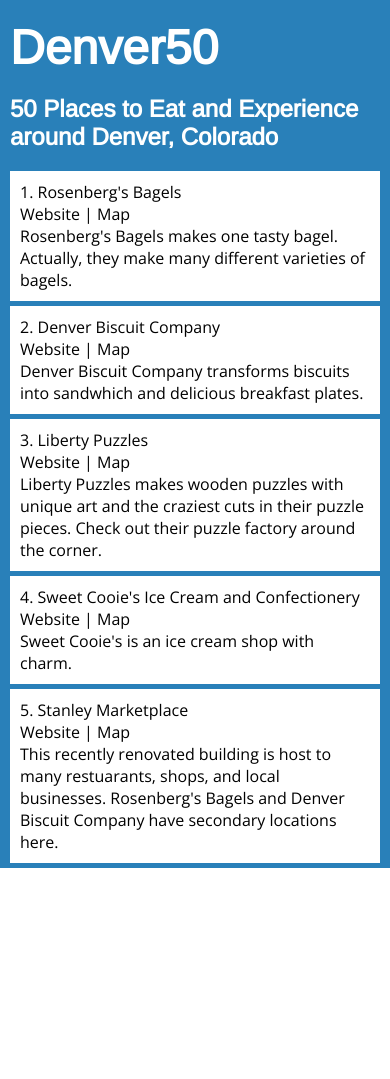
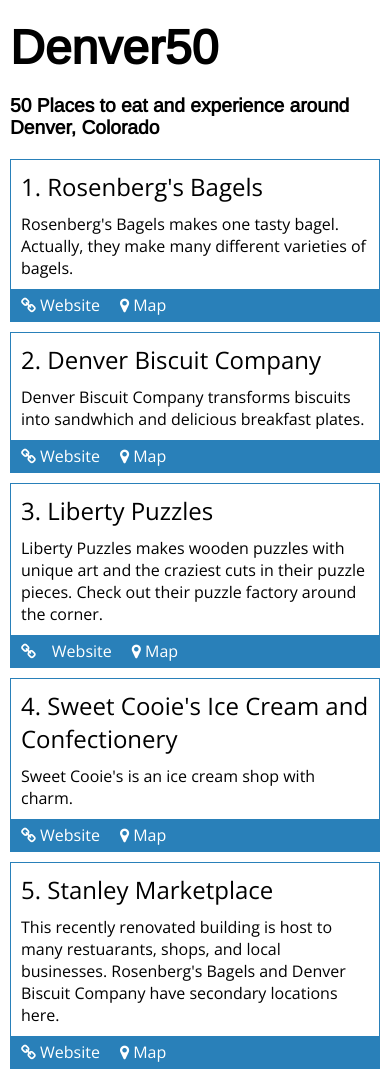
Before and after one commit to petermorgandev/coding-exercises, a PHP site: page / in a window 390 px wide. Before the commit the page ends 868 px from the top, so only its background shows below. Run offline with PHP 8.4, Linux system fonts and the light colour scheme.

Commit message:
4-20-17 11:35am
Added readme.md. Fixed mobile styles. Broke other styles.

```diff
--- /dev/null
+++ b/css/inner-wrapper.css
@@ -0,0 +1,2 @@
+.inner-wrapper{padding:10px}.item-header{display:block}.item-header:before{counter-increment:section;content:counter(section) ". "}
+/*# sourceMappingURL=inner-wrapper.css.map */
--- a/index.html
+++ b/index.html
@@ -2,7 +2,7 @@
 <html>
 <head>
 <meta charset="utf-8">
-<title>Denver50 - 50 Places to Eat, Go and See around Denver, Colorado</title>
+<title>Denver50 - 50 Places to eat and experience around Denver, Colorado</title>
 
 <link href="https://fonts.googleapis.com/css?family=Arimo|Open+Sans" rel="stylesheet">
 <link href="css/styles.css" rel="stylesheet" type="text/css" />
@@ -11,36 +11,59 @@
 <body>
 	<div class="container">
 		<div class="page-header">
-
 			<h1 class="heading">Denver50</h1>
-			<h2 class="heading">50 Places to Eat and Experience around Denver, Colorado</h2>
+			<h2 class="heading">50 Places to eat and experience around Denver, Colorado</h2>
 		</div>
 
 		<div class="items">
 			<div class="item">
+				<div class="inner-wrapper">
 					<span class="item-header">Rosenberg's Bagels</span>
-				<a class="item-links" href="https://rosenbergsbagels.com/">Website</a> | <a class="item-links" href="https://goo.gl/maps/GQzJTdseUzw">Map</a>
+
 					<p>Rosenberg's Bagels makes one tasty bagel. Actually, they make many different varieties of bagels.</p>
 				</div>
+				<div class="external-wrapper">
+					 <a class="item-links" href="https://rosenbergsbagels.com/"><i class="icon-link"></i> Website</a>   <a class="item-links" href="https://goo.gl/maps/GQzJTdseUzw"><i class="icon-location"></i> Map</a>
+				</div>
+			</div>
 			<div class="item">
+				<div class="inner-wrapper">
 					<span class="item-header">Denver Biscuit Company</span>
-				<a class="item-links" href="http://www.denbisco.com/">Website</a> | <a class="item-links" href="https://goo.gl/maps/jhaf8u6Q4oP2">Map</a>
 					<p>Denver Biscuit Company transforms biscuits into sandwhich and delicious breakfast plates.</p>
 				</div>
+				<div class="external-wrapper">
+					<a class="item-links" href="http://www.denbisco.com/"><i class="icon-link"></i> Website</a> <a class="item-links" href="https://goo.gl/maps/jhaf8u6Q4oP2"><i class="icon-location"></i> Map</a>
+
+				</div>
+			</div>
 			<div class="item">
+				<div class="inner-wrapper">
 					<span class="item-header">Liberty Puzzles</span>
-				<a class="item-links" href="https://libertypuzzles.com/">Website</a> | <a class="item-links" href="https://goo.gl/maps/kQkZKLLMTnv">Map</a>
 					<p>Liberty Puzzles makes wooden puzzles with unique art and the craziest cuts in their puzzle pieces. Check out their puzzle factory around the corner.</p>
 				</div>
+				<div class="external-wrapper">
+					<a class="item-links" href="https://libertypuzzles.com/"><i class="icon-link"> </i>Website</a>  <a class="item-links" href="https://goo.gl/maps/kQkZKLLMTnv"><i class="icon-location"></i> Map</a>
+				</div>
+			</div>
 			<div class="item">
+				<div class="inner-wrapper">
 					<span class="item-header">Sweet Cooie's Ice Cream and Confectionery</span>
-				<a class="item-links" href="http://www.sweetcooies.com/">Website</a> | <a class="item-links" href="https://goo.gl/maps/RKmQ16f1CcQ2">Map</a>
 					<p>Sweet Cooie's is an ice cream shop with charm.</p>
 				</div>
+				<div class="external-wrapper">
+					<a class="item-links" href="http://www.sweetcooies.com/"><i class="icon-link"></i> Website</a>  <a class="item-links" href="https://goo.gl/maps/RKmQ16f1CcQ2"><i class="icon-location"></i> Map</a>
+				</div>
+
+			</div>
 			<div class="item">
+				<div class="inner-wrapper">
 					<span class="item-header">Stanley Marketplace</span>
-				<a class="item-links" href="http://stanleymarketplace.com/">Website</a> | <a class="item-links" href="https://goo.gl/maps/DUF9pERV9Rp">Map</a>
 					<p>This recently renovated building is host to many restuarants, shops, and local businesses. Rosenberg's Bagels and Denver Biscuit Company have secondary locations here.</p>
+				</div>
+				<div class="external-wrapper">
+					<a class="item-links" href="http://stanleymarketplace.com/"><i class="icon-link"></i> Website</a>  <a class="item-links" href="https://goo.gl/maps/DUF9pERV9Rp"><i class="icon-location"></i> Map</a>
+				</div>
+
 			</div>
 		</div>
 
--- /dev/null
+++ b/scss/_external.scss
@@ -0,0 +1,27 @@
+/* Scss Document */
+
+.external-wrapper {
+	background-color: $mainColor;
+	height: 2em;
+	padding-left: 10px;
+	display: flex;
+	align-items: center;
+	position: relative;
+	bottom: 0;
+	color: white;
+}
+
+
+.item-links, .item-links:active, .item-links:visited, {
+	color: white;
+	display: inline;
+	text-decoration: none;
+}
+
+.item-links:hover {
+	text-decoration: underline;
+}
+
+.item-links:nth-child(odd) {
+	margin-right: 20px;
+}
--- /dev/null
+++ b/scss/_icons.scss
@@ -0,0 +1,38 @@
+/* Scss Document */
+
+@font-face {
+  font-family: 'icomoon';
+  src:  url('../fonts/icomoon.eot?e6hisd');
+  src:  url('../fonts/icomoon.eot?e6hisd#iefix') format('embedded-opentype'),
+    url('../fonts/icomoon.ttf?e6hisd') format('truetype'),
+    url('../fonts/icomoon.woff?e6hisd') format('woff'),
+    url('../fonts/icomoon.svg?e6hisd#icomoon') format('svg');
+  font-weight: normal;
+  font-style: normal;
+}
+
+[class^="icon-"], [class*=" icon-"] {
+  /* use !important to prevent issues with browser extensions that change fonts */
+  font-family: 'icomoon' !important;
+  speak: none;
+  font-style: normal;
+  font-weight: normal;
+  font-variant: normal;
+  text-transform: none;
+  line-height: 1;
+
+  /* Better Font Rendering =========== */
+  -webkit-font-smoothing: antialiased;
+  -moz-osx-font-smoothing: grayscale;
+}
+
+.icon-location:before {
+  content: "\e800";
+}
+.icon-link:before {
+  content: "\e801";
+}
+
+i {
+
+}
--- /dev/null
+++ b/scss/_items.scss
@@ -0,0 +1,13 @@
+/* Scss Document */
+
+.items {
+	display: flex;
+	flex-wrap: wrap;
+}
+
+.item {
+	border: thin solid $mainColor;
+	margin-bottom: 10px;
+	width: 100%;
+
+}
--- /dev/null
+++ b/scss/_text.scss
@@ -0,0 +1,21 @@
+/* Scss Document */
+
+.heading {
+
+	font-family: 'Arimo', sans-serif;
+}
+
+h1 {
+	margin-top: 20px;
+	font-size: 3em;
+}
+
+h2 {
+	font-size: 1.2em;
+	margin: 20px 0 20px 0;
+}
+
+.item-header {
+	font-size: 1.5em;
+	margin-bottom: 10px;
+}
--- /dev/null
+++ b/scss/inner-wrapper.scss
@@ -0,0 +1,14 @@
+/* Scss Document */
+
+.inner-wrapper {
+	padding: 10px;
+}
+
+.item-header {
+	display: block;
+}
+
+.item-header:before {
+	counter-increment: section;
+	content: counter(section) ". ";
+}
--- a/scss/styles.scss
+++ b/scss/styles.scss
@@ -1,4 +1,6 @@
 /* CSS Document */
+
+$mainColor: #2980b9;
 
 * {
 	box-sizing: border-box;
@@ -7,7 +9,6 @@
 }
 
 body {
-	background-color: #2980b9;
     color: black;
 	counter-reset: section;
 	font-family: 'Open Sans', sans-serif;
@@ -19,100 +20,11 @@ body {
 	max-width: calc(100% - 20px);
 }
 
-.heading {
-	color: white;
-	font-family: 'Arimo', sans-serif;
-}
-
-h1 {
-	margin-top: 20px;
-	font-size: 3em;
-}
-
-h2 {
-	font-size: 1.5em;
-	margin: 20px 0 20px 0;
-}
-
-.items {
-	display: flex;
-	flex-wrap: wrap;
-}
-
-.item {
-	background-color: white;
-	margin-bottom: 5px;
-	padding: 10px;
-	width: 100%;
-}
+@import "text";
+@import "items";
+@import "icons";
+@import "inner-wrapper";
+@import "external";
 
 
-@media screen and (min-width:768px) {
-	.container {
-		max-width: 748px;
-	}
-	.item {
-		margin-bottom: 10px;
-		width: calc(50% - 5px);;
-		}
-
-	.item:nth-child(odd) {
-		margin-right: 10px;
-		}
-}
-
-@media screen and (min-width:1020px) {
-	.container {
-		max-width: 920px;
-	}
-	.item {
-		width: 300px;
-		}
-	.item:nth-child(even) {
-		margin-right: 10px;
-		}
-	.item:nth-child(3n) {
-		margin-right: 0;
-		}
-}
-
-@media screen and (min-width:1330px) {
-	.container {
-		max-width: 1230px;
-	}
-	.item {
-		width: 300px;
-		}
-	.item:nth-child(odd) {
-		margin-right: 10px;
-		}
-	.item:nth-child(4n) {
-		margin-right: 0;
-		}
-}
-
-
-.item-header {
-	display: block;
-}
-
-.item-header:before {
-	counter-increment: section;
-	content: counter(section) ". ";
-}
-
-.item-links, .item-links:active, .item-links:visited, {
-	color: black;
-	display: inline;
-	margin-top: 10px;
-	text-decoration: none;
-}
-
-.item-links:hover {
-	text-decoration: underline;
-}
-
-.page-header img {
-	width: 100%;
-
-}
+@import "responsive";
```
Also changed, not shown: css/styles.css (+1 -1 lines), scss/_responsive.scss (added, +46 -0 lines), files/Moraine_Lake_17092005.jpg (added), fonts/icomoon.ttf (added), fonts/icomoon.woff (added), readme.md (added), 4 other files. Lines whose indentation alone changed are shown as unchanged.
